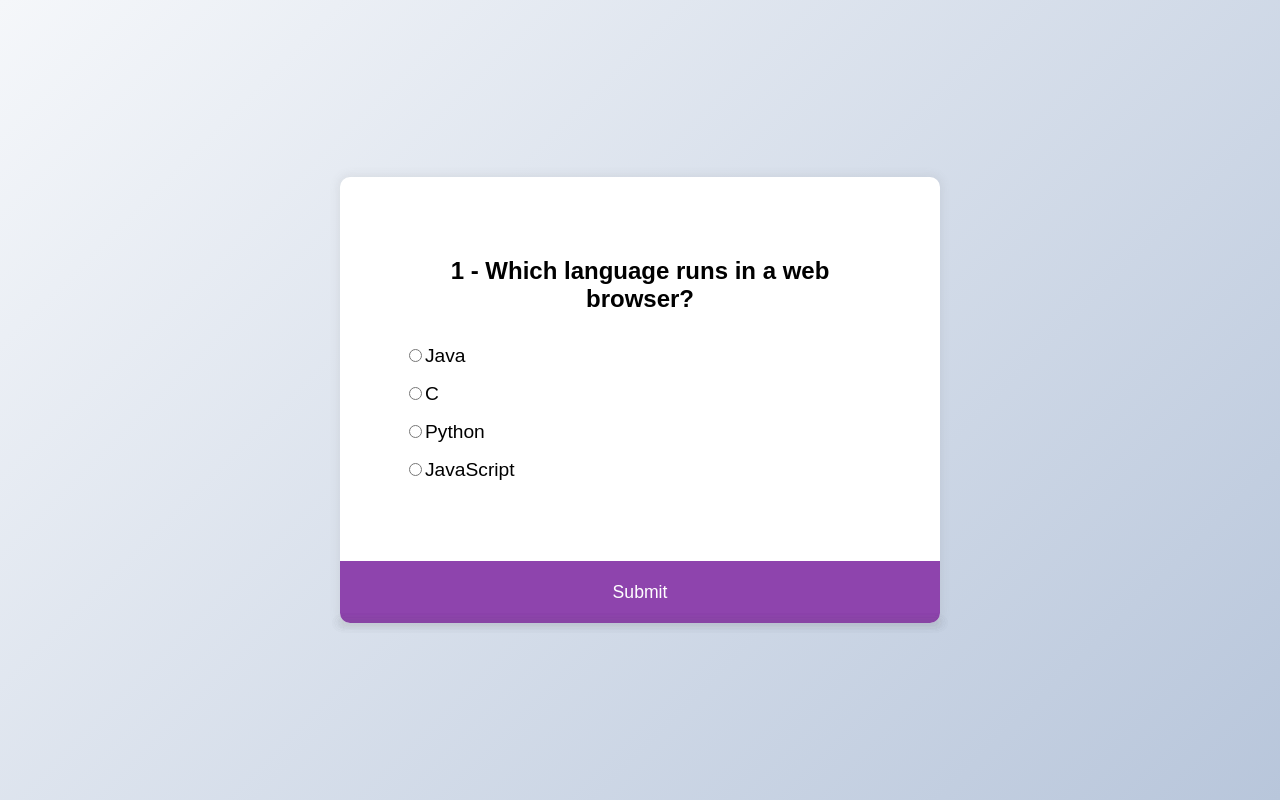
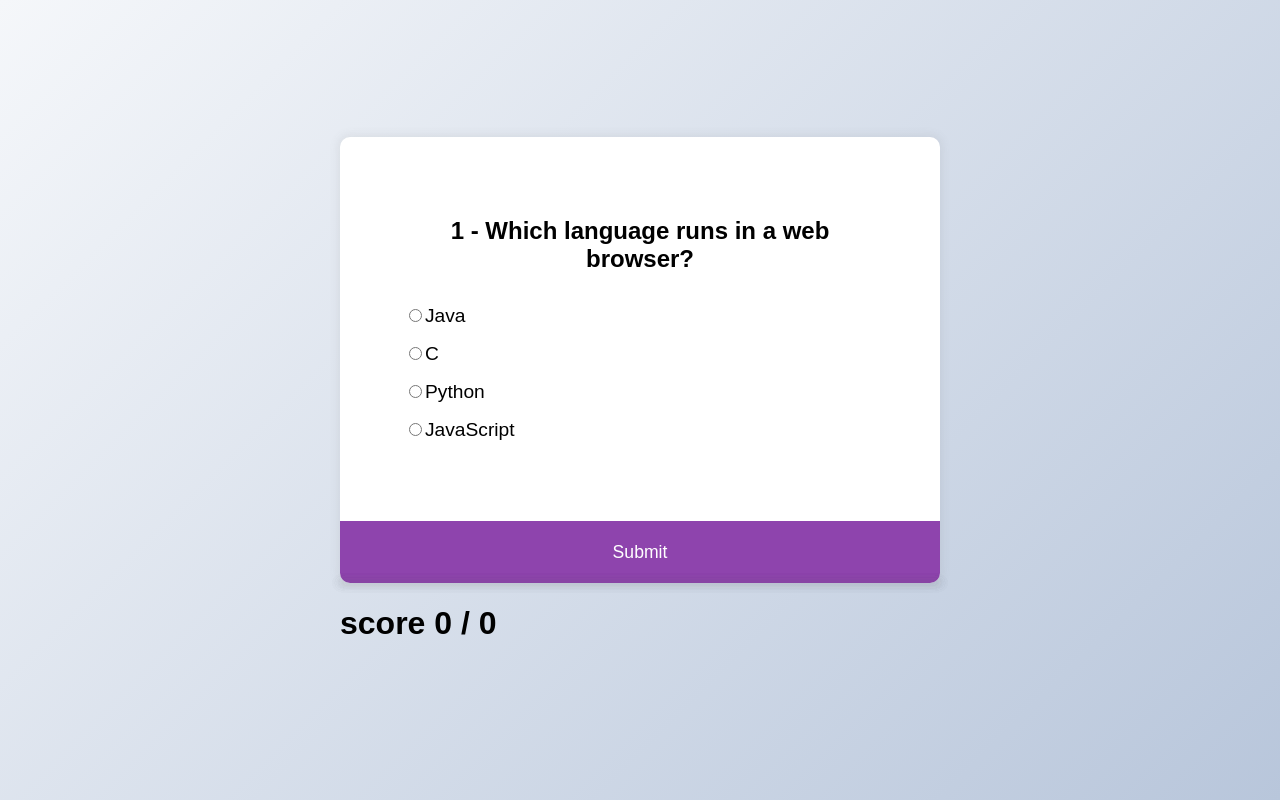
Before and after one commit to luki1oo1/AppQuestion, an Angular app: page / in a window 1280 px wide. Built offline with nearby package versions, Linux system fonts and the light colour scheme.

Commit message:
add play again

```diff
--- a/src/app/app.component.css
+++ b/src/app/app.component.css
@@ -44,3 +44,11 @@ button:focus {
   outline: none;
   background-color: #5e3370;
 }
+
+.btn-again {
+  display: none;
+}
+
+.btn-again--active {
+  display: block;
+}
--- a/src/app/app.component.html
+++ b/src/app/app.component.html
@@ -32,3 +32,7 @@
     >Submit</button>
   </form>
 </div>
+<div class="score">
+  <h1>score {{score}} / {{questionNumber}}</h1>
+  <button class="btn-again" (click)="playAgain()">Play Again</button>
+</div>
--- a/src/app/app.component.ts
+++ b/src/app/app.component.ts
@@ -73,8 +73,13 @@ export class AppComponent {
     } else {
       this.incrementNumber();
       this.questionNumber++;
-
     }
   }
 
+  playAgain() {
+    this.questionNumber = 0;
+    this.score = 0;
+    this.num = -1;
+    this.onSubmit();
+  }
 }
```
